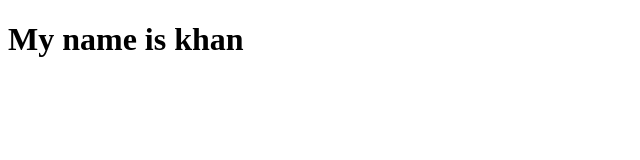
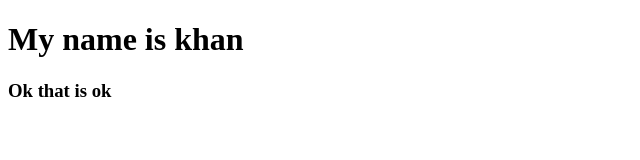
Before and after one commit to Sohan1068/My-first-Website, a plain HTML site: page Index.html in a window 1280 px wide. Shown: the whole page, without its empty margins (0-640 px from the left). Drawn offline with Linux system fonts and the light colour scheme.

Commit message:
learnd github

```diff
--- a/Index.html
+++ b/Index.html
@@ -8,5 +8,6 @@
 </head>
 <body>
     <h1> My name is khan</h1>
+    <h3>Ok that is ok </h3>
 </body>
 </html>
```
